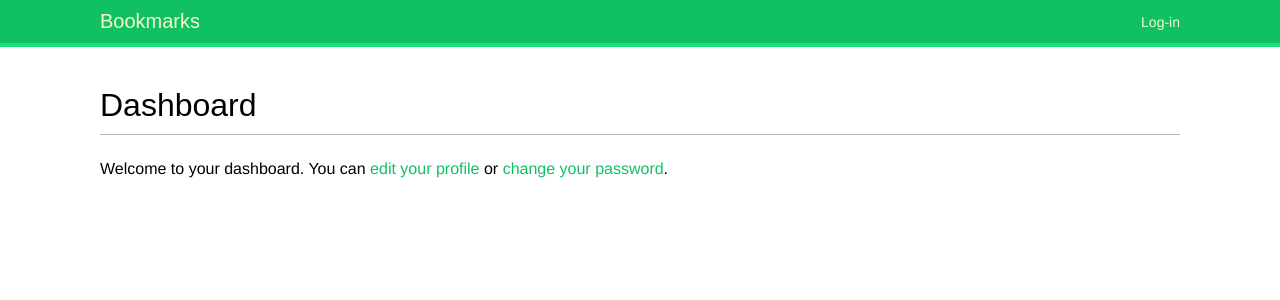
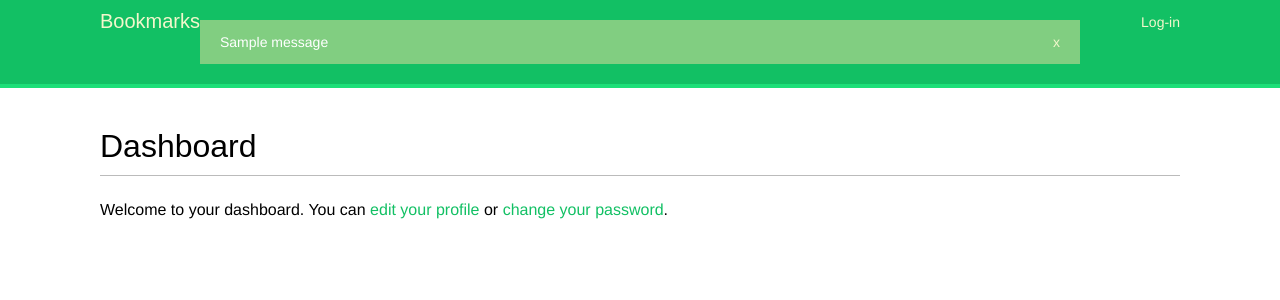
Before and after one commit to Nayemjaman/simpleSocialWebsite, a Django app: page /account/ in a window 1280 px wide. Shown: the top 300 px of the page. Run offline with Django 3.2, Linux system fonts and the light colour scheme; tables that the repository leaves empty hold one stand-in row (values such as "Sample post"); one stand-in notice (Sample message) is shown; some web fonts are replaced.

Commit message:
add masseges framework for simple notification

```diff
--- a/account/templates/base.html
+++ b/account/templates/base.html
@@ -29,7 +29,20 @@ Hello {{ request.user.first_name }},
 <a href="{% url "login" %}">Log-in</a>
 {% endif %}
 </span>
+    <div>
+        {% if messages %}
+<ul class="messages">
+{% for message in messages %}
+<li class="{{ message.tags }}">
+{{ message|safe }}
+<a href="#" class="close">x</a>
+</li>
+{% endfor %}
+</ul>
+{% endif %}
+    </div>
 </div>
+
 <div id="content">
 {% block content %}
 {% endblock %}
--- a/account/views.py
+++ b/account/views.py
@@ -4,6 +4,7 @@ from django.contrib.auth import authenticate, login, logout
 from django.contrib.auth.decorators import login_required
 from .forms import LoginForm, UserRegistrationForm
 from .models import Profile
+from django.contrib import messages
 from .forms import LoginForm, UserRegistrationForm, UserEditForm, ProfileEditForm
 
 
@@ -57,6 +58,10 @@ def edit(request):
         if user_form.is_valid() and profile_form.is_valid():
             user_form.save()
             profile_form.save()
+            messages.success(request, 'Profile updated '\
+                                      'successfully')
+        else:
+            messages.error(request, 'Error updating your profile')
     else:
         user_form = UserEditForm(instance=request.user)
         profile_form = ProfileEditForm(instance=request.user.profile)
```
